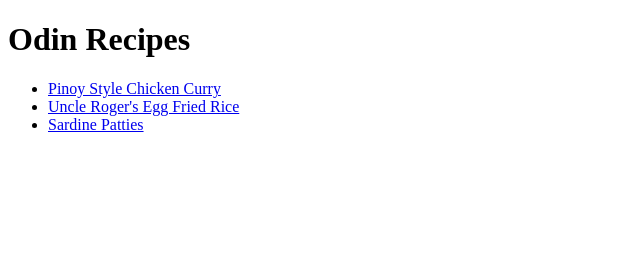
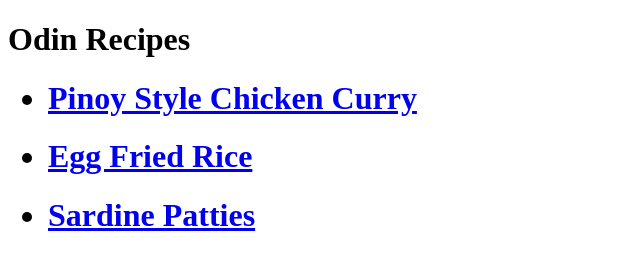
Before and after one commit to caps-lock23/odin-recipes-2-, a plain HTML site: page index.html in a window 1280 px wide. Shown: the whole page, without its empty margins (0-640 px from the left). Drawn offline with Linux system fonts and the light colour scheme.

Commit message:
Edit title, Add h1 on list

```diff
--- a/index.html
+++ b/index.html
@@ -2,18 +2,26 @@
 <html lang="en">
   <head>
     <meta charset="UTF-8" />
-    <title>Homepage | Recipes</title>
+    <title>Homepage | Odin Recipes</title>
   </head>
   <body>
     <h1>Odin Recipes</h1>
     <ul>
-      <li>
-        <a href="./recipes/chicken-curry.html">Pinoy Style Chicken Curry</a>
-      </li>
-      <li>
-        <a href="./recipes/egg-fried-rice.html">Uncle Roger's Egg Fried Rice</a>
-      </li>
-      <li><a href="./recipes/egg-fried-rice.html">Sardine Patties</a></li>
+      <h1>
+        <li>
+          <a href="./recipes/chicken-curry.html">Pinoy Style Chicken Curry</a>
+        </li>
+      </h1>
+      <h1>
+        <li>
+          <a href="./recipes/egg-fried-rice.html">Egg Fried Rice</a>
+        </li>
+      </h1>
+      <h1>
+        <li>
+          <a href="./recipes/sardine-patties.html">Sardine Patties</a>
+        </li>
+      </h1>
     </ul>
   </body>
 </html>
```
